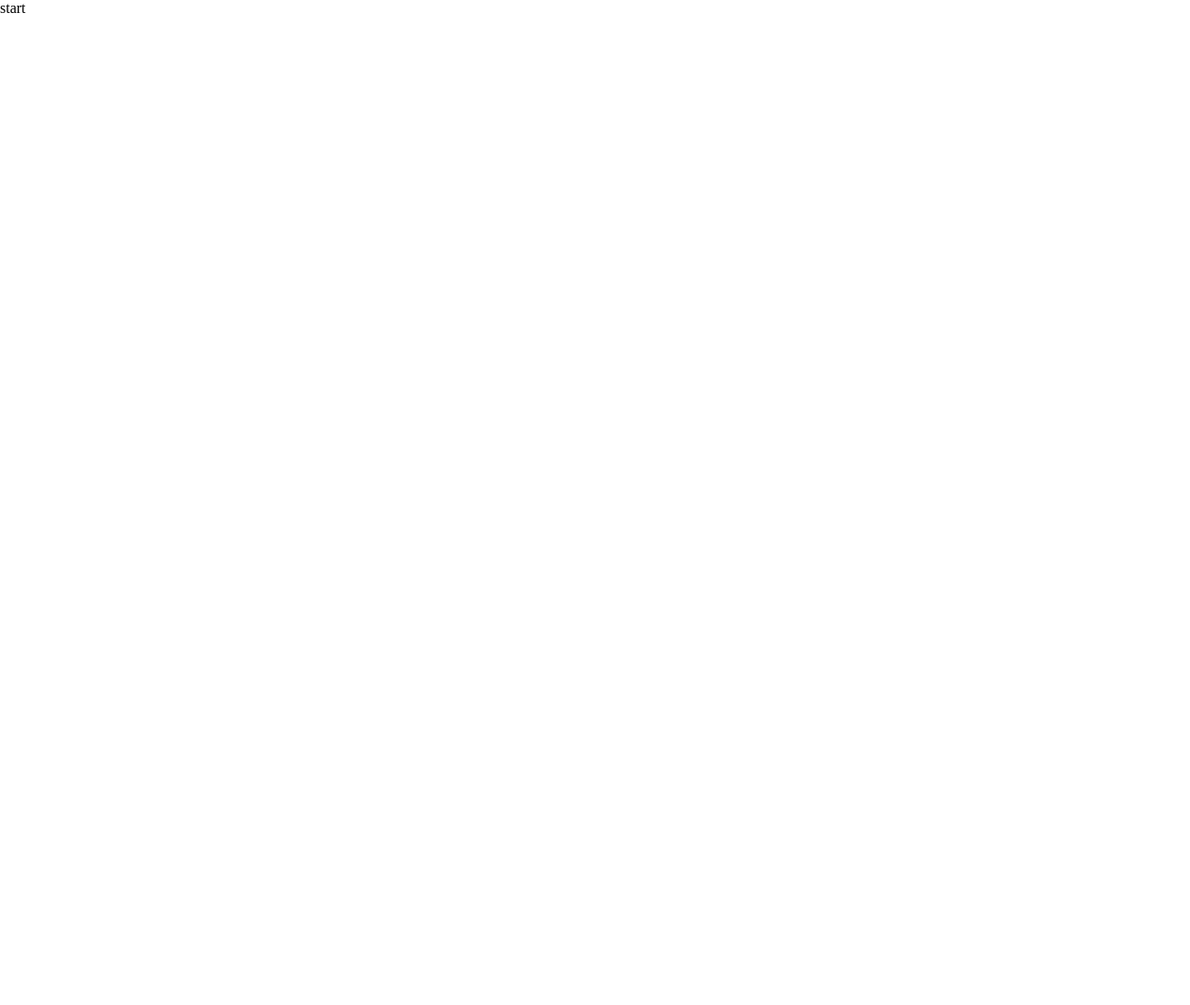
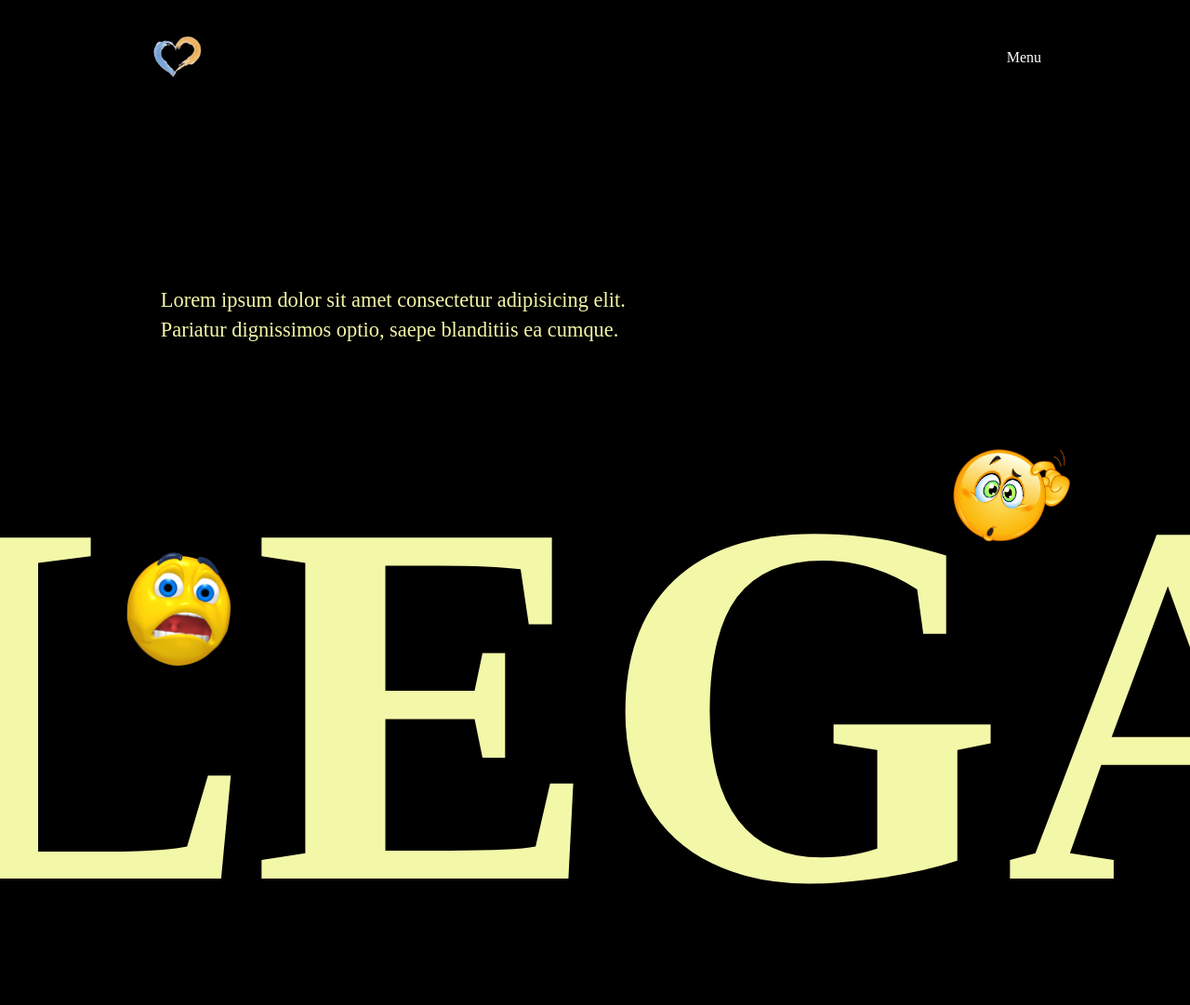
Before and after one commit to freetimezp/usefull-things-078-parallax, a plain HTML site: page index.html in a window 1280 px wide. Shown: the top 1081 px of the page at 93% size. Before the commit the page ends 800 px from the top, so only its background shows below. Drawn offline with Linux system fonts and the light colour scheme.

Commit message:
02. usefull-things-078-parallax. UI. Marquee animation.

```diff
--- a/assets/css/style.css
+++ b/assets/css/style.css
@@ -9,3 +9,93 @@
 a {
     text-decoration: none;
 }
+
+body {
+    background: #000;
+    width: 100vw;
+    height: 100vh;
+    padding: 0;
+    margin: 0;
+    overflow: hidden;
+}
+
+.marquee {
+    width: 100%;
+    padding-top: 4em;
+    margin: 0 auto;
+    white-space: nowrap;
+    overflow: hidden;
+}
+
+.marquee span {
+    font-weight: 700;
+    color: #f3f7a8;
+    font-size: 35em;
+    text-transform: uppercase;
+    display: inline-block;
+    padding-left: -10px;
+    animation: marqueeAnimation 120s linear infinite;
+}
+
+@keyframes marqueeAnimation {
+    0% {
+        transform: translate(0, 0);
+    }
+    100% {
+        transform: translate(-100%, 0);
+    }
+}
+
+section {
+    width: 100%;
+    height: 100vh;
+    overflow: hidden;
+}
+
+section img {
+    width: 10%;
+    object-fit: cover;
+}
+
+.img-1 {
+    position: absolute;
+    bottom: 10%;
+    left: 10%;
+    transform: translate(0%, 0%);
+}
+
+.img-2 {
+    position: absolute;
+    top: 60%;
+    right: 10%;
+    transform: translate(0%, 0%);
+}
+
+.navbar {
+    width: 80%;
+    margin: 0 auto;
+    color: #fff;
+    font-size: 1em;
+    font-weight: 300;
+    padding: 2em;
+    display: flex;
+    justify-content: space-between;
+}
+
+img {
+    width: 60px;
+}
+
+.header {
+    width: 80%;
+    margin: 0 auto;
+    padding: 8em 2em 0 2em;
+    color: #f3f7a8;
+    font-size: 1.4em;
+    font-weight: 300;
+    line-height: 1.4;
+}
+
+.menu-btn {
+    line-height: 60px;
+}
--- a/assets/js/main.js
+++ b/assets/js/main.js
@@ -0,0 +1,13 @@
+
+document.addEventListener("mousemove", parallax);
+
+function parallax(e) {
+    this.querySelectorAll(".layer").forEach((layer) => {
+        const speed = layer.getAttribute("data-speed");
+
+        const x = (window.innerWidth - e.pageX * speed) / 150;
+        const y = (window.innerHeight - e.pageY * speed) / 150;
+
+        layer.style.transform = `translateX(${x}px) translateY(${y}px)`;
+    });
+};
--- a/index.html
+++ b/index.html
@@ -10,7 +10,33 @@
 </head>
 
 <body>
-    start
+    <div class="container">
+        <div class="navbar">
+            <div class="logo">
+                <img src="./assets/images/logo.png" alt="">
+            </div>
+            <div class="menu-btn">Menu</div>
+        </div>
+
+        <div class="header">
+            Lorem ipsum dolor sit amet consectetur adipisicing elit. <br>
+            Pariatur dignissimos optio, saepe blanditiis ea cumque.
+        </div>
+
+        <div class="marquee">
+            <span>
+                Creative. Elegance. Design. Modern. Popular. Awards. Technology.
+                Media. Social. Activity. Creative. Elegance. Design. Modern. Popular.
+                Awards. Technology. Media. Social. Activity. Creative. Elegance.
+                Design. Modern. Popular. Awards. Technology. Media. Social. Activity.
+            </span>
+        </div>
+
+        <section>
+            <img src="./assets/images/sticker-1.png" alt="" data-speed="-10" class="layer img-1">
+            <img src="./assets/images/sticker-2.png" alt="" data-speed="8" class="layer img-2">
+        </section>
+    </div>
 
     <script src="./assets/js/main.js"></script>
 </body>
```
Also changed, not shown: assets/images/logo.png (added), assets/images/sticker-1.png (added), assets/images/sticker-2.png (added).
